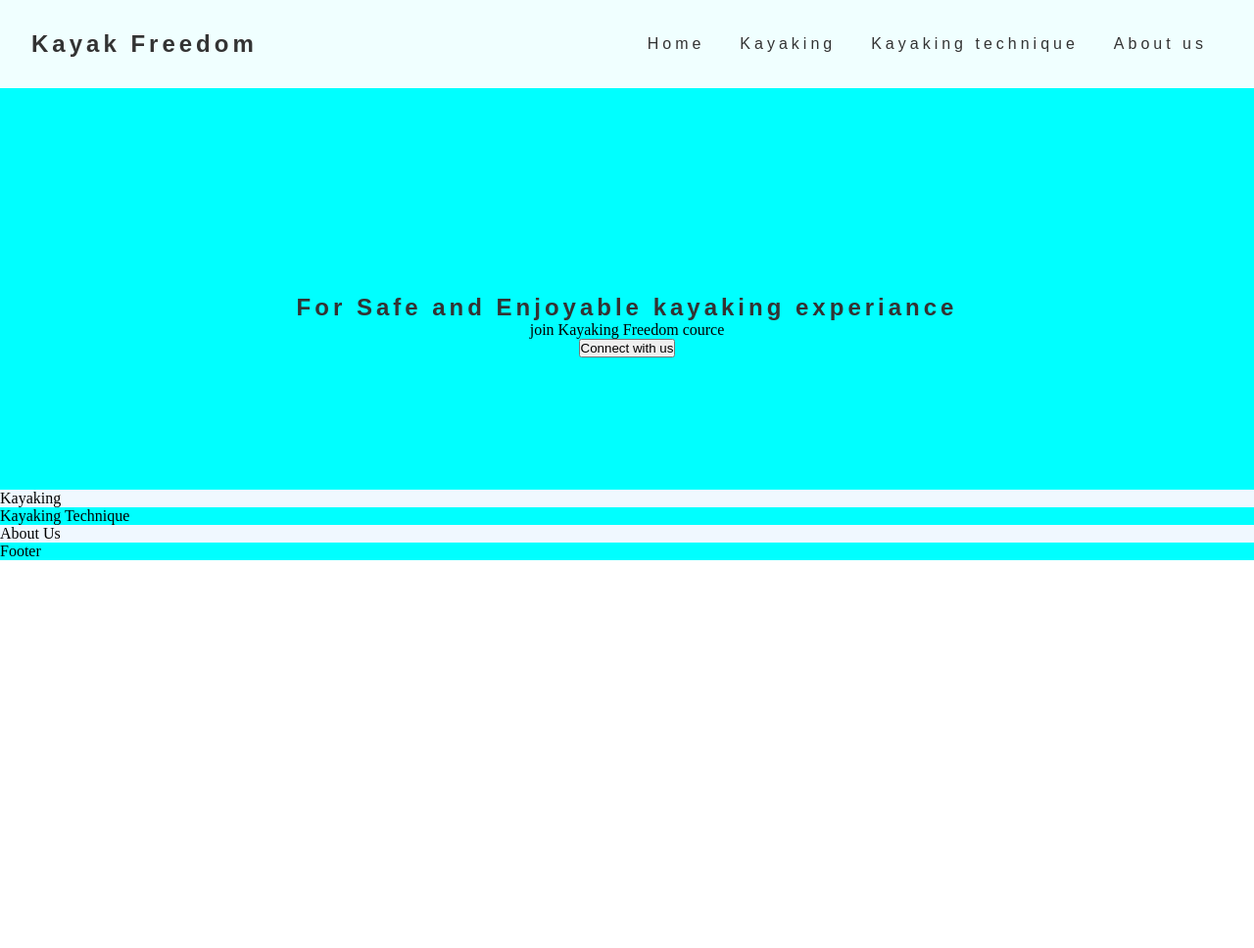
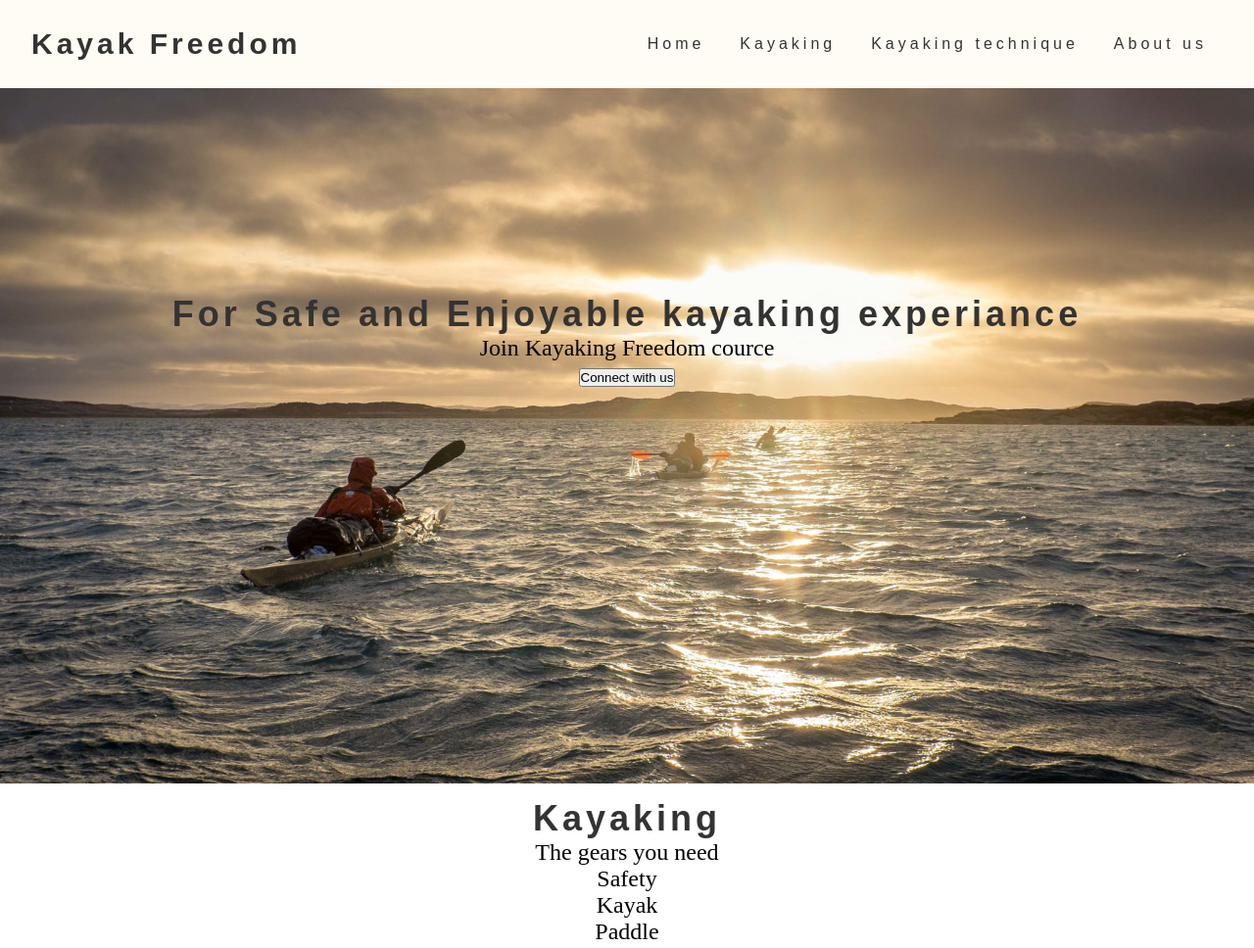
Before and after one commit to EvergSwe/Kayak_Classes, a plain HTML site: page index.html in a window 1280 px wide. Shown: the top 968 px of the page at 98% size. Before the commit the page ends 800 px from the top, so only its background shows below. Drawn offline with Linux system fonts and the light colour scheme.

Commit message:
Initial styling kayaking section

```diff
--- a/assests/css/style.css
+++ b/assests/css/style.css
@@ -17,7 +17,7 @@ header {
     justify-content: space-between;
     align-items: center;
     width: 100%;
-    background-color: azure;
+    background-color: #fffcf5;
     position: fixed;
     z-index: 9999;
     padding: 20px 2.5%;
@@ -25,6 +25,7 @@ header {
 
 header h2 a {
     font-family: Oswald, sans-serif;
+    font-size: 30px;
     letter-spacing: 4px;
     color: #333;
     text-decoration: none;
@@ -32,12 +33,11 @@ header h2 a {
 
 .menu_container li {
     display: inline-flex;
-    height: 100%;
-}
+    }
 
 .menu_container li a {
     font-family: Oswald, sans-serif;
-    font-weight: 300;
+    font-weight: 400;
     letter-spacing: 4px;
     color: #333;
     text-decoration: none;
@@ -52,31 +52,57 @@ nav a:hover {
 /* hero image and hero text */
 
 .hero_image {
-    height: 500px;
-    width: 100%;
-    overflow: hidden;
-    position: relative;
-    background-color: aqua;
+    display: flex;
+    height: 100vh;
+    background-image: url(../Safe_Enjoyable_Sea_Kayaking.jpg);
+    background-position: center;
+    background-size: cover;
+    background-repeat: no-repeat;
 }
 
 .hero_text {
     width: 100%;
     text-align: center;
     margin-top: 300px;
+    font-size: 150%;
 }
 
-.kayaking {
-    background-color: aliceblue;
+/* Styling Kayaking Section */
+
+.kayaking_gear_header {
+    display: flex;
+    flex-direction: column;
+    justify-content: center;
+    align-items: center;
+    width: 100%;
+    margin-top: 15px;
+    font-size: 150%;
 }
 
-.kayaking_tech {
+.kayaking_gear_list {
+    display: flex;
+    height: 100vh;
+    flex-direction: column;
+    justify-content: flex-start;
+    align-items: center;
+    list-style: none;
+    font-size: 150%;
+    }
+
+#kayaking_tech {
     background-color: aqua;
+    display: flex;
+    height: 100vh;
 }
 
-.about {
+#about {
+    display: flex;
+    height: 100vh;
     background-color: aliceblue;
 }
 
 footer {
+    display: flex;
+    height: 30px;
     background-color: aqua;
 }
--- a/index.html
+++ b/index.html
@@ -18,7 +18,7 @@
         <h2><a href="index.html" aria-label="Kayak Freedom logo">Kayak Freedom</a></h2>
         <nav >
             <ul class="menu_container">
-                <li><a href="index.html" aria-label="Go to the top of the page">Home</a></li>
+                <li><a href="#home" aria-label="Go to the top of the page">Home</a></li>
                 <li><a href="#kayaking" aria-label="Go to Kayaking section">Kayaking</a></li>
                 <li><a href="#kayaking_tech" aria-label="Go to Kayaking technique section">Kayaking technique</a></li>
                 <li><a href="#about_us" aria-label="Go to About us and contact section">About us</a></li>
@@ -26,25 +26,35 @@
         </nav>
     </header>
 
-<section class="home">
+<section id="home">
 <div class="hero_image">
     <div class="hero_text">
         <h1>For Safe and Enjoyable kayaking experiance</h1>
-        <p>join Kayaking Freedom cource</p>
+        <p>Join Kayaking Freedom cource</p>
         <button>Connect with us</button>
     </div>
 </div>
 </section>
 
-<section class="kayaking">
-    Kayaking
+<section id="kayaking">
+    <div class="kayaking_gear_header">
+        <h2>Kayaking</h2>
+        <p>The gears you need</p>
+    </div>
+    <div>
+        <ul class="kayaking_gear_list">
+            <li>Safety</li>
+            <li>Kayak</li>
+            <li>Paddle</li>
+        </ul>
+    </div>
 </section>
 
-<section class="kayaking_tech">
+<section id="kayaking_tech">
     Kayaking Technique
 </section>
 
-<section class="about">
+<section id="about">
     About Us
 </section>
 
```
Also changed, not shown: assests/Safe_Enjoyable_Sea_Kayaking.jpg (added).
